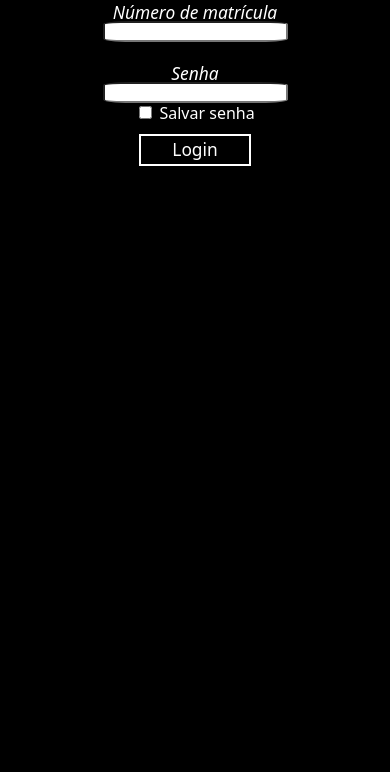
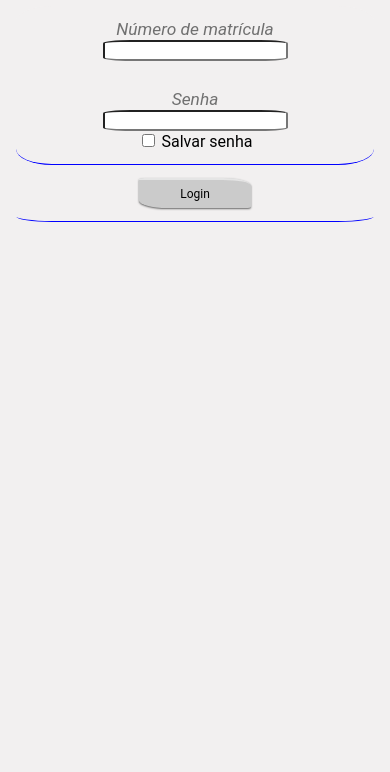
Before and after one commit to aron-bordin/nsac-mobile, a plain HTML site: page index.html in a window 390 px wide. Shown: the part 72-844 px from the top of the page. Drawn offline with Linux system fonts and the light colour scheme; some packages are replaced by stand-ins of ours.

Commit message:
Update index.html
back to android

```diff
--- a/index.html
+++ b/index.html
@@ -32,8 +32,8 @@ NSac Mobile
 	<body onload="app.nsac.carregou()">
 		<script type="text/javascript" src="phonegap.js"></script>
 		<script type="text/javascript" src="js/config.js"></script>
-		<link rel="stylesheet" type="text/css" href="css/chui.win-3.0.4.css" />
-		<link rel="stylesheet" type="text/css" href="css/nsdac.css"/>
+		<link rel="stylesheet" type="text/css" href="css/chui.android-3.0.4.css" />
+		<link rel="stylesheet" type="text/css" href="css/nsac.css"/>
 
 		<script type="text/javascript" src="js/lib/jquery-2.0.3.js"></script>
 
```
